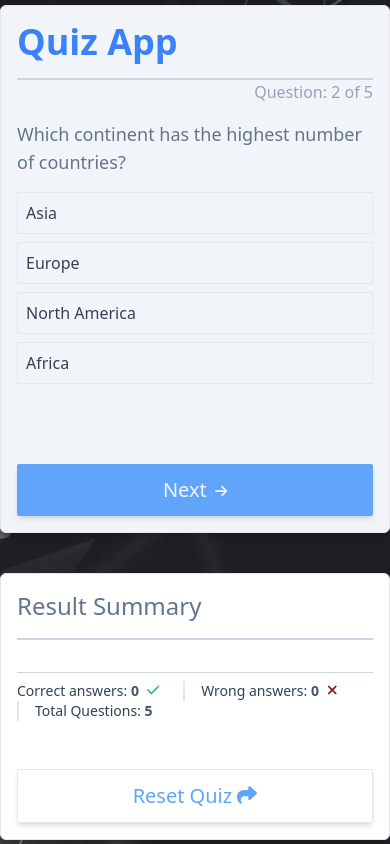
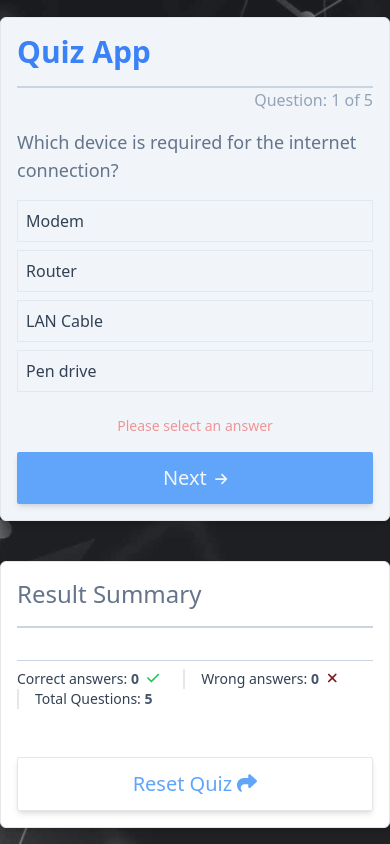
Before and after one commit to PaulDeveloper73/quiz, a React (Vite) app: page / in a window 390 px wide. Both pictures are taken after a click on the button "Next". Built offline with nearby package versions, Linux system fonts and the light colour scheme.

Commit message:
Added validation for un answered question

```diff
--- a/src/components/Dashboard.jsx
+++ b/src/components/Dashboard.jsx
@@ -17,6 +17,7 @@ const Dashboard = () => {
   const [status, setStatus] = useState(false);
   const [questions, setQuestions] = useState(data);
   const [message, setMessage] = useState(false);
+  const [error, setError] = useState(false);
   const answeredQuestion = questions.filter((qn) => qn.answered);
   const lastAnsweredQuestion = activeQn === totalQuestion - 1;
 
@@ -49,13 +50,24 @@ const Dashboard = () => {
     });
     setQuestions(updatedQuestions);
   };
-
+  const isQuestionAnswered = async () => {
+    const id = activeQn + 1;
+    const qn = questions.find((qn) => qn.id === id);
+    return qn.answered;
+  };
   const handleNextQuestion = async () => {
     setStatus(true);
-    if (activeQn < totalQuestion - 1) {
-      await sleep(100);
+    const IsAnswered = await isQuestionAnswered();
+    if (IsAnswered) {
+      if (activeQn < totalQuestion - 1) {
+        await sleep(100);
+        setStatus(false);
+        setError(false);
+        setActiveQn(activeQn + 1);
+      }
+    } else {
       setStatus(false);
-      setActiveQn(activeQn + 1);
+      setError(true);
     }
   };
 
@@ -67,7 +79,7 @@ const Dashboard = () => {
     <>
       <section className="flex flex-col items-center justify-center min-h-screen space-y-10 gap-x-10 lg:flex-row bg-slate-100 bg-opacity-10">
         <div className="p-4 border rounded-md shadow-md bg-slate-100 min-w-[320px] lg:min-w-[600px]">
-          <h1 className="pb-4 text-4xl font-semibold text-blue-500 border-b-2 border-slate-300">
+          <h1 className="pb-4 text-3xl font-semibold text-blue-500 border-b-2 sm:text-4xl border-slate-300">
             Quiz App
           </h1>
           <section className="space-x-20">
@@ -87,6 +99,7 @@ const Dashboard = () => {
                       key={qn.id}
                       qn={qn}
                       handleAnswer={handleAnswer}
+                      setError={setError}
                     />
                   ))}
             {message && (
@@ -100,7 +113,13 @@ const Dashboard = () => {
                 </span>
               </div>
             )}
-            <div className="pt-20">
+            <div className="pt-6">
+              {error && (
+                <p className="pb-4 text-sm font-normal text-center text-red-500 animate-pulse">
+                  Please select an answer
+                </p>
+              )}
+
               {!message && (
                 <button
                   type="button"
--- a/src/components/QuestionCard.jsx
+++ b/src/components/QuestionCard.jsx
@@ -1,7 +1,7 @@
 /* eslint-disable react/prop-types */
 import { useState } from "react";
 
-const QuestionCard = ({ qn, handleAnswer }) => {
+const QuestionCard = ({ qn, handleAnswer, setError }) => {
   const [selectedAnswer, setSelectedAnswer] = useState(null);
   const [isAnswered, setIsAnswered] = useState(false);
 
@@ -10,6 +10,7 @@ const QuestionCard = ({ qn, handleAnswer }) => {
       setSelectedAnswer(answer);
       handleAnswer(answer);
       setIsAnswered(true);
+      setError(false);
     }
   };
 
```
